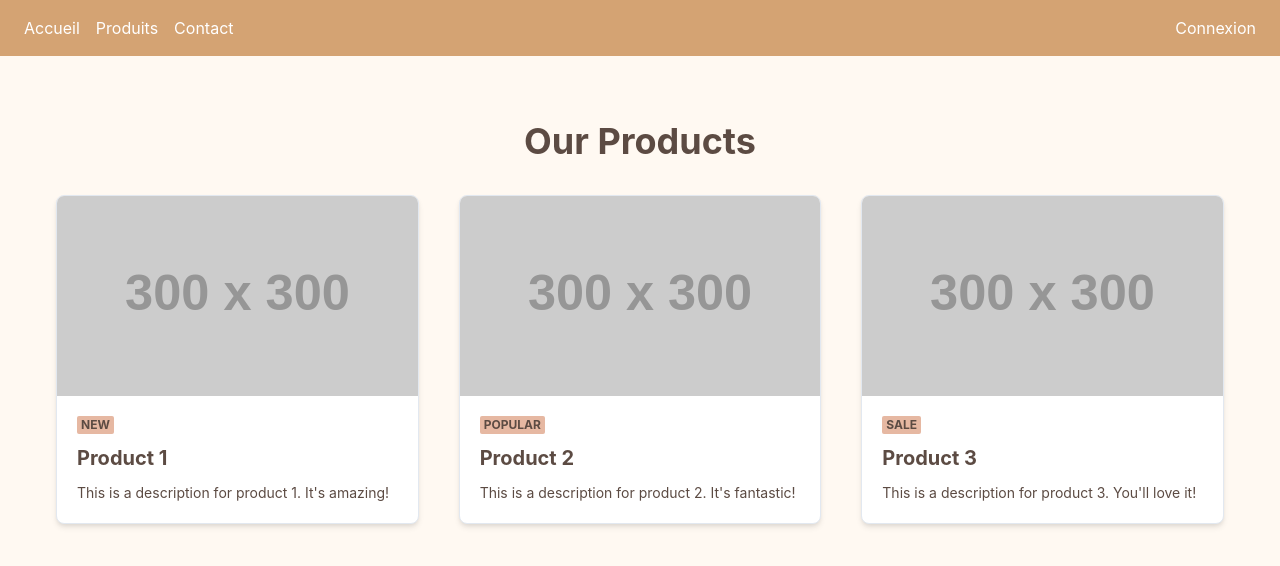
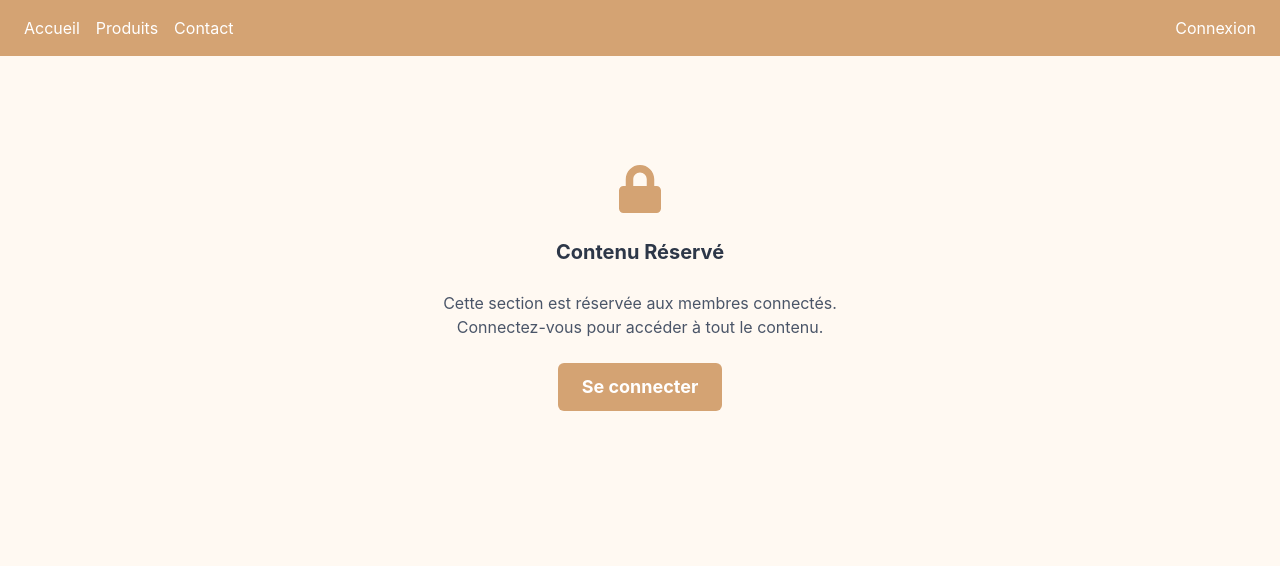
Before and after one commit to asawaaah/recettes, a React (Create React App) app: page /products in a window 1280 px wide. Shown: the top 566 px of the page. Built offline with nearby package versions, Linux system fonts and the light colour scheme.

Commit message:
feat: add authentication guard for Products page

```diff
--- a/src/App.js
+++ b/src/App.js
@@ -39,7 +39,10 @@ function App() {
       <Layout>
         <Routes>
           <Route path="/" element={<Home />} />
-          <Route path="/products" element={<Products />} />
+          <Route
+            path="/products"
+            element={<Products />}
+          />
           <Route path="/contact" element={<Contact />} />
           <Route
             path="/auth"
--- /dev/null
+++ b/src/components/blocks/LockedContent.js
@@ -0,0 +1,38 @@
+import React from 'react';
+import { VStack, Icon, Text, Button, Box } from '@chakra-ui/react';
+import { FaLock } from 'react-icons/fa';
+import { useNavigate } from 'react-router-dom';
+
+const LockedContent = () => {
+  const navigate = useNavigate();
+
+  return (
+    <Box
+      minH="50vh"
+      display="flex"
+      alignItems="center"
+      justifyContent="center"
+    >
+      <VStack spacing={6} p={8} textAlign="center">
+        <Icon as={FaLock} w={12} h={12} color="brand.warning" />
+        <Text fontSize="xl" fontWeight="bold" color="gray.700">
+          Contenu Réservé
+        </Text>
+        <Text color="gray.600" maxW="md">
+          Cette section est réservée aux membres connectés.
+          Connectez-vous pour accéder à tout le contenu.
+        </Text>
+        <Button
+          colorScheme="brand"
+          bg="brand.primary"
+          size="lg"
+          onClick={() => navigate('/auth')}
+        >
+          Se connecter
+        </Button>
+      </VStack>
+    </Box>
+  );
+};
+
+export default LockedContent;
--- a/src/pages/Products.js
+++ b/src/pages/Products.js
@@ -2,6 +2,8 @@ import React from 'react';
 import { SimpleGrid, Box, Heading } from '@chakra-ui/react';
 import Card from '../components/common/Card';
 import SEO from '../components/common/SEO';
+import { useAuth } from '../context/AuthContext';
+import LockedContent from '../components/blocks/LockedContent';
 
 const productsData = [
   {
@@ -24,7 +26,13 @@ const productsData = [
   }
 ];
 
-function Products() {
+const Products = () => {
+  const { user } = useAuth();
+
+  if (!user) {
+    return <LockedContent />;
+  }
+
   return (
     <>
       <SEO
@@ -44,6 +52,6 @@ function Products() {
       </Box>
     </>
   );
-}
+};
 
 export default Products;
```
